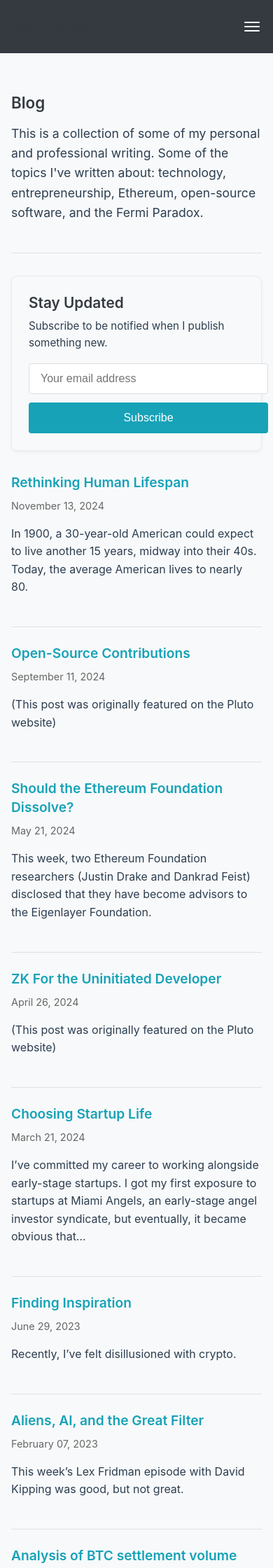
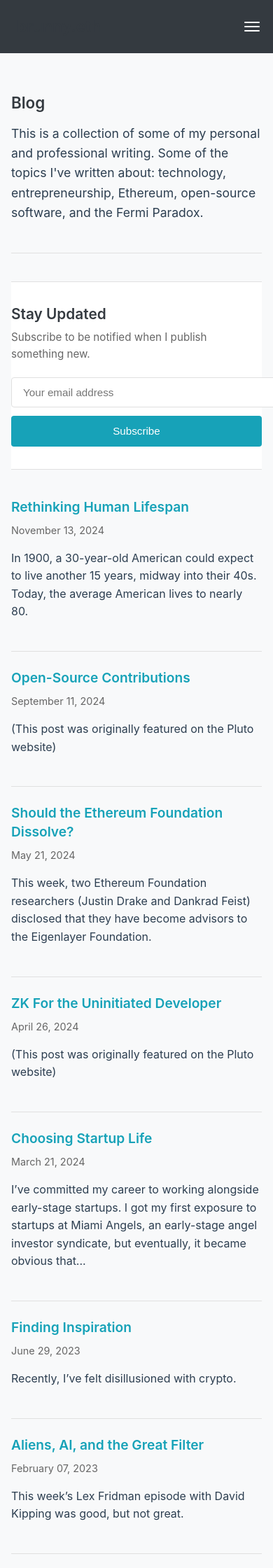
Before and after one commit to brunny-eth/personal-website-project, a Jekyll site: the page built from blog.md, in a window 390 px wide. Shown: the top 2240 px of the page at 70% size. Built offline with Jekyll 4.4.1, drawn with Linux system fonts in a browser that asks for light colours; some web fonts are replaced.

```diff
--- a/assets/main.scss
+++ b/assets/main.scss
@@ -500,82 +500,107 @@ footer {
     font-size: 0.95rem;
 }
 
+/* Container for subscription form with proper boundaries */
+.subscription-container {
+    margin: 2.5rem 0;
+    padding: 0;
+    position: relative;
+    border-top: 1px solid #e0e0e0;
+    border-bottom: 1px solid #e0e0e0;
+  }
+
+  /* Subscription form styling */
   .subscription-form {
-    background-color: #f8f9fa;
-    padding: 1.5rem;
-    border-radius: 8px;
-    margin: 2rem 0;
-    border: 1px solid #eaeaea;
-    box-shadow: 0 2px 5px rgba(0, 0, 0, 0.05);
+    background-color: white;
+    padding: 2rem 0;
+    margin: 0;
   }
 
   .subscription-form h3 {
-margin-top: 0;
     font-size: 1.3rem;
+    margin: 0 0 0.5rem 0;
     color: var(--header-color);
-margin-bottom: 0.5rem;
   }
 
   .subscription-form p {
-margin-bottom: 1rem;
+    margin: 0 0 1.25rem 0;
     font-size: 0.95rem;
+    color: #666;
   }
 
-#subscription-form {
+  .subscription-form form {
     display: flex;
-flex-wrap: wrap;
     gap: 0.75rem;
-align-items: center;
+    max-width: 500px;
   }
 
-#email-input {
+  .subscription-form input[type="email"] {
     flex: 1;
-min-width: 200px;
     padding: 0.75rem 1rem;
-border: 1px solid #ddd;
+    border: 1px solid #e0e0e0;
     border-radius: 4px;
-font-size: 1rem;
+    font-size: 0.95rem;
+    color: var(--text-color);
+    transition: border-color 0.2s, box-shadow 0.2s;
   }
 
-#subscription-form button {
-padding: 0.75rem 1.25rem;
+  .subscription-form input[type="email"]:focus {
+    outline: none;
+    border-color: var(--accent-color);
+    box-shadow: 0 0 0 3px rgba(23, 162, 184, 0.1);
+  }
+
+  .subscription-form button {
     background-color: var(--accent-color);
     color: white;
     border: none;
     border-radius: 4px;
-font-size: 1rem;
+    padding: 0.75rem 1.5rem;
+    font-size: 0.95rem;
+    font-weight: 500;
     cursor: pointer;
     transition: background-color 0.2s;
-min-height: 44px;
+    white-space: nowrap;
   }
 
-#subscription-form button:hover {
+  .subscription-form button:hover {
     background-color: var(--accent-color-dark);
   }
 
-.message {
-width: 100%;
+  .subscription-message {
+    margin-top: 1rem;
     padding: 0.75rem;
     border-radius: 4px;
     font-size: 0.9rem;
-margin-top: 0.5rem;
     display: none;
+    max-width: 500px;
   }
 
-.message:not(:empty) {
+  .subscription-message.visible {
     display: block;
   }
 
-.message.success {
+  .subscription-message.success {
     background-color: #d4edda;
     color: #155724;
+    border: 1px solid #c3e6cb;
   }
 
-.message.error {
+  .subscription-message.error {
     background-color: #f8d7da;
     color: #721c24;
+    border: 1px solid #f5c6cb;
   }
 
+  /* Post-specific subscription form (applies different styling for blog posts) */
+  .post .subscription-form {
+    background-color: white;
+    border-radius: 8px;
+    box-shadow: 0 2px 8px rgba(0, 0, 0, 0.05);
+    border: 1px solid #eaeaea;
+    padding: 1.75rem;
+    margin: 2rem 0;
+  }
 
 // responsive
 @media (max-width: 768px) {
@@ -802,12 +827,15 @@ color: #721c24;
         gap: 1rem;
     }
 
-    #subscription-form {
+    .subscription-form form {
         flex-direction: column;
-        align-items: stretch;
       }
 
-      #email-input {
+      .subscription-form input[type="email"] {
+        width: 100%;
+      }
+
+      .subscription-form button {
         width: 100%;
       }
 }
--- a/blog.md
+++ b/blog.md
@@ -3,55 +3,58 @@ layout: default
 title: Blog
 permalink: /blog/
 ---
-
 <h2>Blog</h2>
 
 <div class="page-intro">
   <p>This is a collection of some of my personal and professional writing. Some of the topics I've written about: technology, entrepreneurship, Ethereum, open-source software, and the Fermi Paradox.</p>
 </div>
 
-<div class="subscription-form">
-  <h3>Stay Updated</h3>
-  <p>Subscribe to be notified when I publish something new.</p>
+<div class="subscription-container">
+  <div class="subscription-form">
+    <h3>Stay Updated</h3>
+    <p>Subscribe to be notified when I publish something new.</p>
 
-  <form id="subscription-form">
-    <input type="email" id="email-input" placeholder="Your email address" required>
-    <button type="submit">Subscribe</button>
-    <div id="subscription-message" class="message"></div>
-  </form>
+    <form id="blog-subscription-form">
+      <input type="email" id="blog-email" name="email" placeholder="Your email address" required>
+      <button type="submit">Subscribe</button>
+    </form>
 
-  <script>
-    document.getElementById('subscription-form').addEventListener('submit', async function(e) {
-      e.preventDefault();
+    <div id="blog-subscription-message" class="subscription-message"></div>
 
-      const email = document.getElementById('email-input').value;
-      const messageEl = document.getElementById('subscription-message');
+    <script>
+      document.getElementById('blog-subscription-form').addEventListener('submit', async function(e) {
+        e.preventDefault();
 
-      messageEl.textContent = 'Processing...';
+        const email = document.getElementById('blog-email').value;
+        const messageEl = document.getElementById('blog-subscription-message');
 
-      try {
-        const response = await fetch('/api/subscribe', {
-          method: 'POST',
-          headers: { 'Content-Type': 'application/json' },
-          body: JSON.stringify({ email })
-        });
+        messageEl.textContent = 'Processing...';
+        messageEl.className = 'subscription-message visible';
 
-        const data = await response.json();
+        try {
+          const response = await fetch('/api/subscribe', {
+            method: 'POST',
+            headers: { 'Content-Type': 'application/json' },
+            body: JSON.stringify({ email })
+          });
 
-        if (response.ok) {
-          messageEl.textContent = data.message || 'Subscribed successfully!';
-          messageEl.className = 'message success';
-          document.getElementById('email-input').value = '';
-        } else {
-          messageEl.textContent = data.error || 'Error subscribing. Please try again.';
-          messageEl.className = 'message error';
+          const data = await response.json();
+
+          if (response.ok) {
+            messageEl.textContent = data.message || 'Subscribed successfully!';
+            messageEl.className = 'subscription-message success visible';
+            document.getElementById('blog-email').value = '';
+          } else {
+            messageEl.textContent = data.error || 'Error subscribing. Please try again.';
+            messageEl.className = 'subscription-message error visible';
+          }
+        } catch (error) {
+          messageEl.textContent = 'Error connecting to server. Please try again.';
+          messageEl.className = 'subscription-message error visible';
         }
-      } catch (error) {
-        messageEl.textContent = 'Error connecting to server. Please try again.';
-        messageEl.className = 'message error';
-      }
-    });
-  </script>
+      });
+    </script>
+  </div>
 </div>
 
 <ul class="post-list">
```
Also changed, not shown: _layouts/post.html (+12 -10 lines), export-subscribers.js (added, +39 -0 lines), package.json (added, +11 -0 lines), vercel.json (+12 -8 lines). Lines whose indentation alone changed are shown as unchanged.
